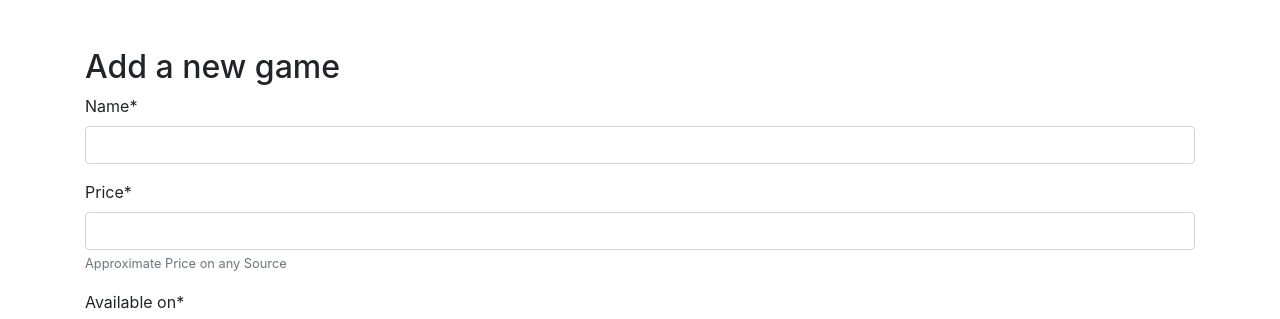
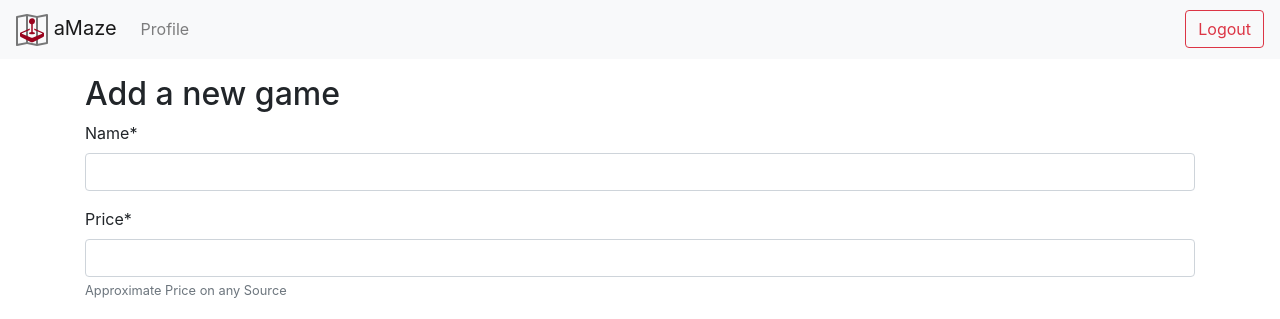
Before and after one commit to lukasburg/aMaze, a Django app: page /game/create/ in a window 1280 px wide. Shown: the top 319 px of the page. Run offline with Django 3.2, Linux system fonts and the light colour scheme; data that the repository does not hold is empty; some libraries are stand-ins or nearby versions.

Commit message:
Add icon

```diff
--- a/play_together/templates/play_together/base.html
+++ b/play_together/templates/play_together/base.html
@@ -16,7 +16,27 @@
   <link rel="stylesheet" href="{% static 'play_together/style.css' %}">
 </head>
 <body class="d-flex flex-column h-100">
-<div class="container mt-5">
+<nav class="navbar navbar-expand navbar-light bg-light">
+  <a class="navbar-brand" href="#">
+    <img src="{% static 'favicon.svg' %}" alt="aMaze Icon">
+    aMaze
+  </a>
+
+  <div class="collapse navbar-collapse" id="navbarSupportedContent">
+    <ul class="navbar-nav mr-auto">
+      <li class="nav-item {% if request.path == "/player/" %}active{% endif %}">
+        <a class="nav-link" href="{% url 'play_together:player-detail' %}">Profile
+           {% if request.path == "/player/" %}<span class="sr-only">(current)</span>{% endif %}
+        </a>
+      </li>
+    </ul>
+    <form class="form-inline my-2 my-lg-0">
+      <button class="btn btn-outline-danger my-2 my-sm-0" type="submit">Logout</button>
+    </form>
+  </div>
+</nav>
+
+<div class="container mt-3">
   {% block content %}
   {% endblock %}
 </div>
```
Also changed, not shown: design/palette.svg (added), play_together/forms.py (added), play_together/static/favicon.ico (added), play_together/static/favicon.svg (added).
